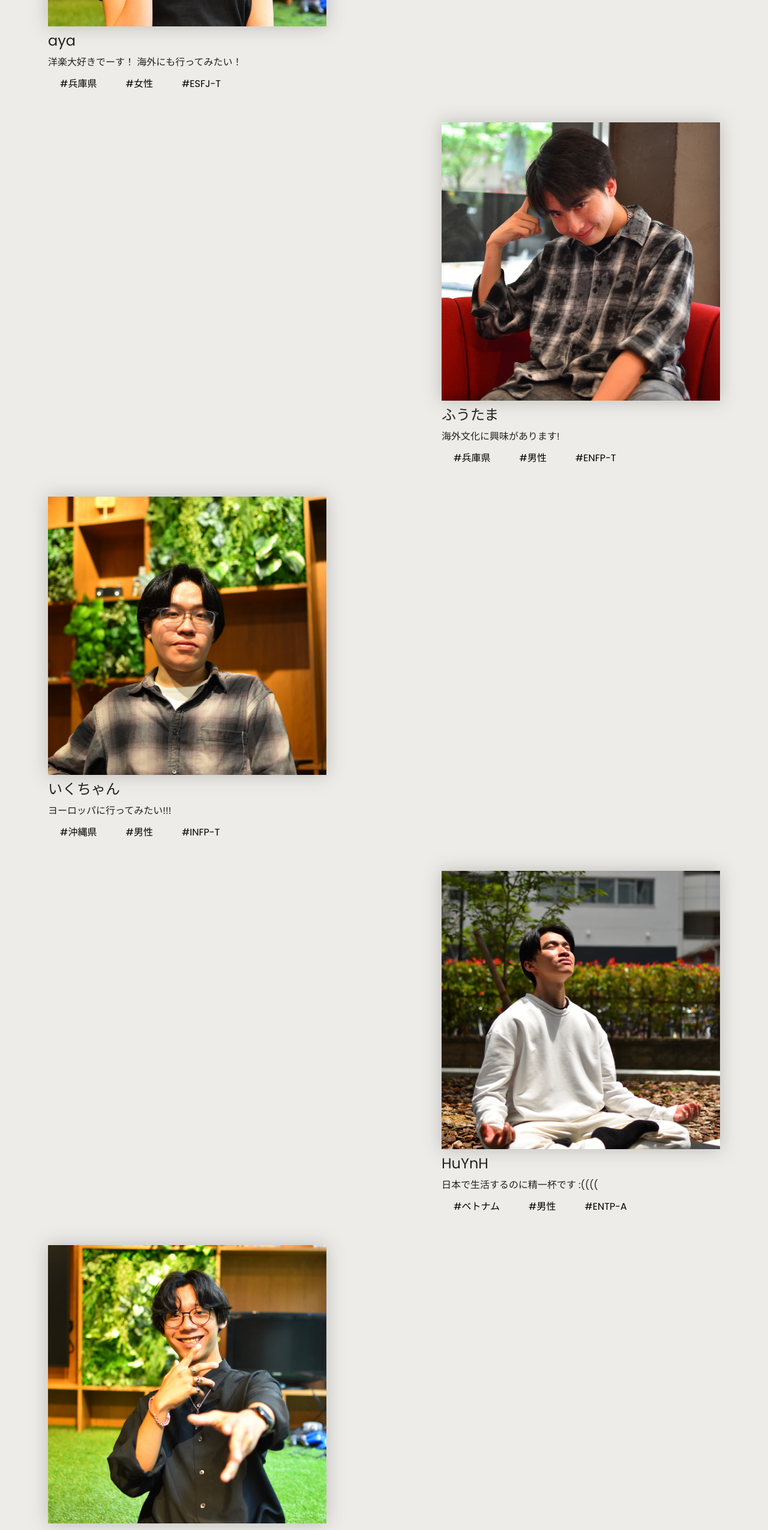
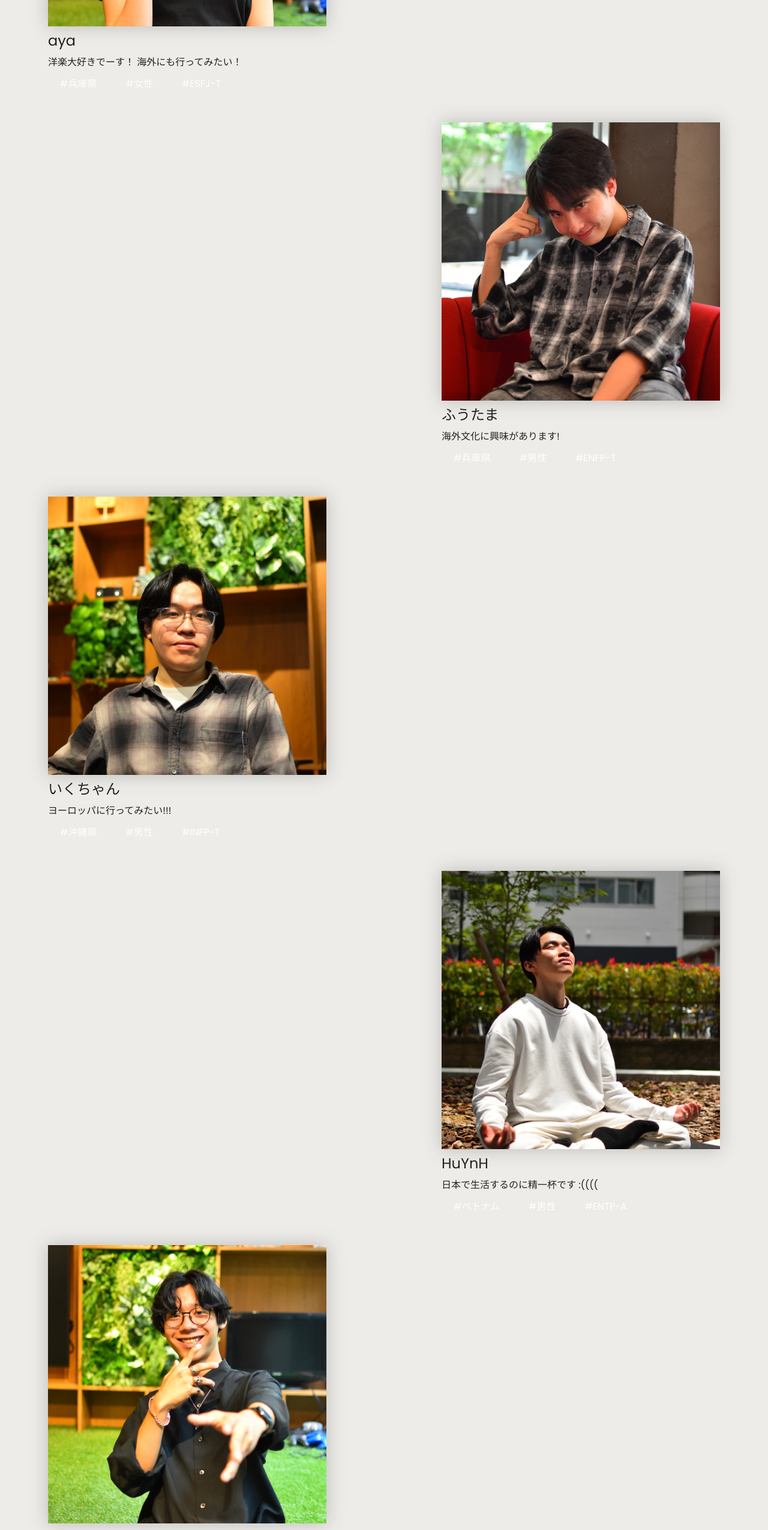
Before and after one commit to huynhnguyen1906/wakaran-english, a Next.js app: page /en in a window 1280 px wide. Shown: the part 4800-7351 px from the top of the page at 60% size. Built offline with nearby package versions, Linux system fonts and the light colour scheme.

Commit message:
メンバーのタグスタイルを更新し、背景色を変更

```diff
--- a/src/components/Members.tsx
+++ b/src/components/Members.tsx
@@ -30,9 +30,9 @@ export default function Members() {
                         <h3 className='text-main-color text-2xl font-normal'>aya</h3>
                         <p className='text-main-color text-base'>洋楽大好きでーす！ 海外にも行ってみたい！</p>
                         <ul className='flex gap-2'>
-                            <li className='tag-bg-color tag-color rounded-[80px] px-5 py-1 text-base'>#兵庫県</li>
-                            <li className='tag-bg-color tag-color rounded-[80px] px-5 py-1 text-base'>#女性</li>
-                            <li className='tag-bg-color tag-color rounded-[80px] px-5 py-1 text-base'>#ESFJ-T</li>
+                            <li className='tag-bg-color most-white rounded-[80px] px-5 py-1 text-base'>#兵庫県</li>
+                            <li className='tag-bg-color most-white rounded-[80px] px-5 py-1 text-base'>#女性</li>
+                            <li className='tag-bg-color most-white rounded-[80px] px-5 py-1 text-base'>#ESFJ-T</li>
                         </ul>
                     </div>
                 </div>
@@ -51,9 +51,9 @@ export default function Members() {
                         <h3 className='text-main-color text-2xl font-normal'>ふうたま</h3>
                         <p className='text-main-color text-base'>海外文化に興味があります!</p>
                         <ul className='flex gap-2'>
-                            <li className='tag-bg-color tag-color rounded-[80px] px-5 py-1 text-base'>#兵庫県</li>
-                            <li className='tag-bg-color tag-color rounded-[80px] px-5 py-1 text-base'>#男性</li>
-                            <li className='tag-bg-color tag-color rounded-[80px] px-5 py-1 text-base'>#ENFP-T</li>
+                            <li className='tag-bg-color most-white rounded-[80px] px-5 py-1 text-base'>#兵庫県</li>
+                            <li className='tag-bg-color most-white rounded-[80px] px-5 py-1 text-base'>#男性</li>
+                            <li className='tag-bg-color most-white rounded-[80px] px-5 py-1 text-base'>#ENFP-T</li>
                         </ul>
                     </div>
                 </div>
@@ -72,9 +72,9 @@ export default function Members() {
                         <h3 className='text-main-color text-2xl font-normal'>いくちゃん</h3>
                         <p className='text-main-color text-base'>ヨーロッパに行ってみたい!!!</p>
                         <ul className='flex gap-2'>
-                            <li className='tag-bg-color tag-color rounded-[80px] px-5 py-1 text-base'>#沖縄県</li>
-                            <li className='tag-bg-color tag-color rounded-[80px] px-5 py-1 text-base'>#男性</li>
-                            <li className='tag-bg-color tag-color rounded-[80px] px-5 py-1 text-base'>#INFP-T</li>
+                            <li className='tag-bg-color most-white rounded-[80px] px-5 py-1 text-base'>#沖縄県</li>
+                            <li className='tag-bg-color most-white rounded-[80px] px-5 py-1 text-base'>#男性</li>
+                            <li className='tag-bg-color most-white rounded-[80px] px-5 py-1 text-base'>#INFP-T</li>
                         </ul>
                     </div>
                 </div>
@@ -93,9 +93,9 @@ export default function Members() {
                         <h3 className='text-main-color text-2xl font-normal'>HuYnH</h3>
                         <p className='text-main-color text-base'>日本で生活するのに精一杯です :((((</p>
                         <ul className='flex gap-2'>
-                            <li className='tag-bg-color tag-color rounded-[80px] px-5 py-1 text-base'>#ベトナム</li>
-                            <li className='tag-bg-color tag-color rounded-[80px] px-5 py-1 text-base'>#男性</li>
-                            <li className='tag-bg-color tag-color rounded-[80px] px-5 py-1 text-base'>#ENTP-A</li>
+                            <li className='tag-bg-color most-white rounded-[80px] px-5 py-1 text-base'>#ベトナム</li>
+                            <li className='tag-bg-color most-white rounded-[80px] px-5 py-1 text-base'>#男性</li>
+                            <li className='tag-bg-color most-white rounded-[80px] px-5 py-1 text-base'>#ENTP-A</li>
                         </ul>
                     </div>
                 </div>
@@ -114,9 +114,9 @@ export default function Members() {
                         <h3 className='text-main-color text-2xl font-normal'>ユキ a.k.a Alex</h3>
                         <p className='text-main-color text-base'>言語を勉強する時に一番大事なのは「Speaking」です!</p>
                         <ul className='flex gap-2'>
-                            <li className='tag-bg-color tag-color rounded-[80px] px-5 py-1 text-base'>#ミャンマー</li>
-                            <li className='tag-bg-color tag-color rounded-[80px] px-5 py-1 text-base'>#Non-Binary</li>
-                            <li className='tag-bg-color tag-color rounded-[80px] px-5 py-1 text-base'>#ENFJ</li>
+                            <li className='tag-bg-color most-white rounded-[80px] px-5 py-1 text-base'>#ミャンマー</li>
+                            <li className='tag-bg-color most-white rounded-[80px] px-5 py-1 text-base'>#Non-Binary</li>
+                            <li className='tag-bg-color most-white rounded-[80px] px-5 py-1 text-base'>#ENFJ</li>
                         </ul>
                     </div>
                 </div>
```
